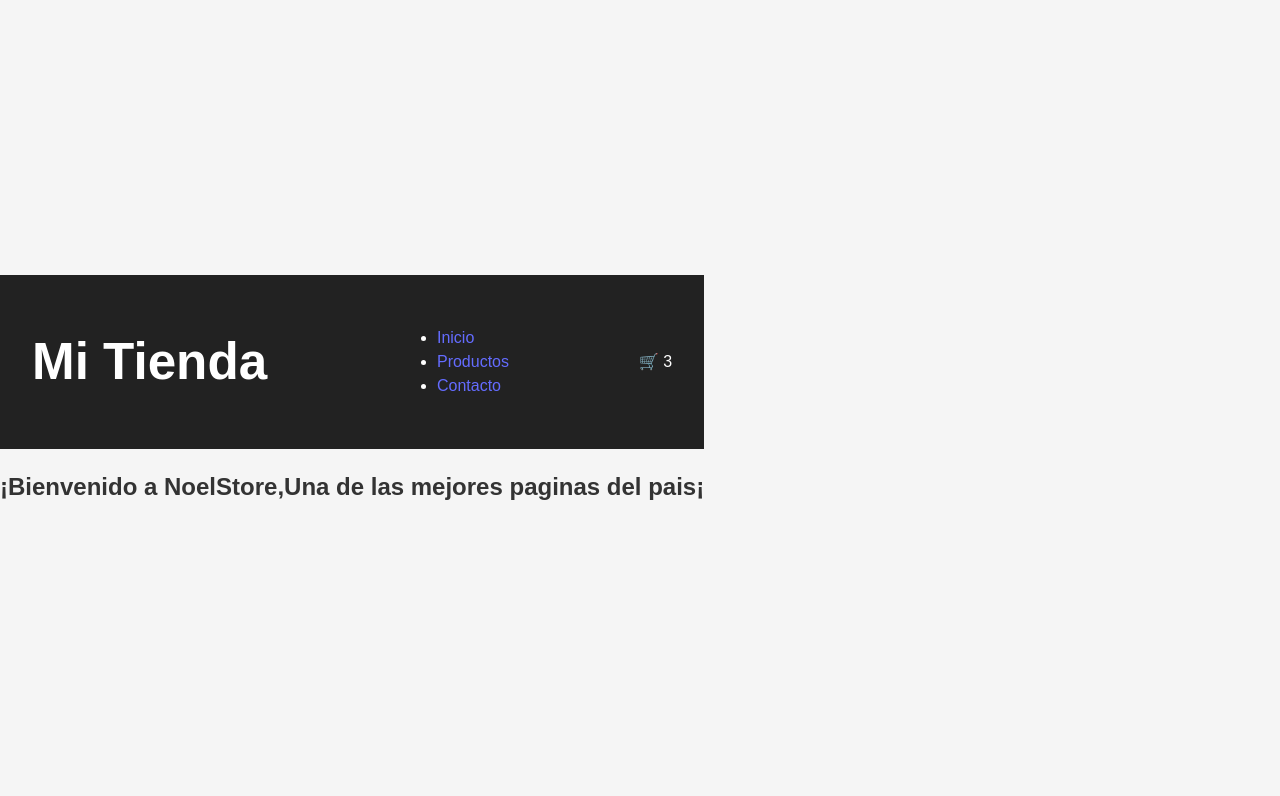
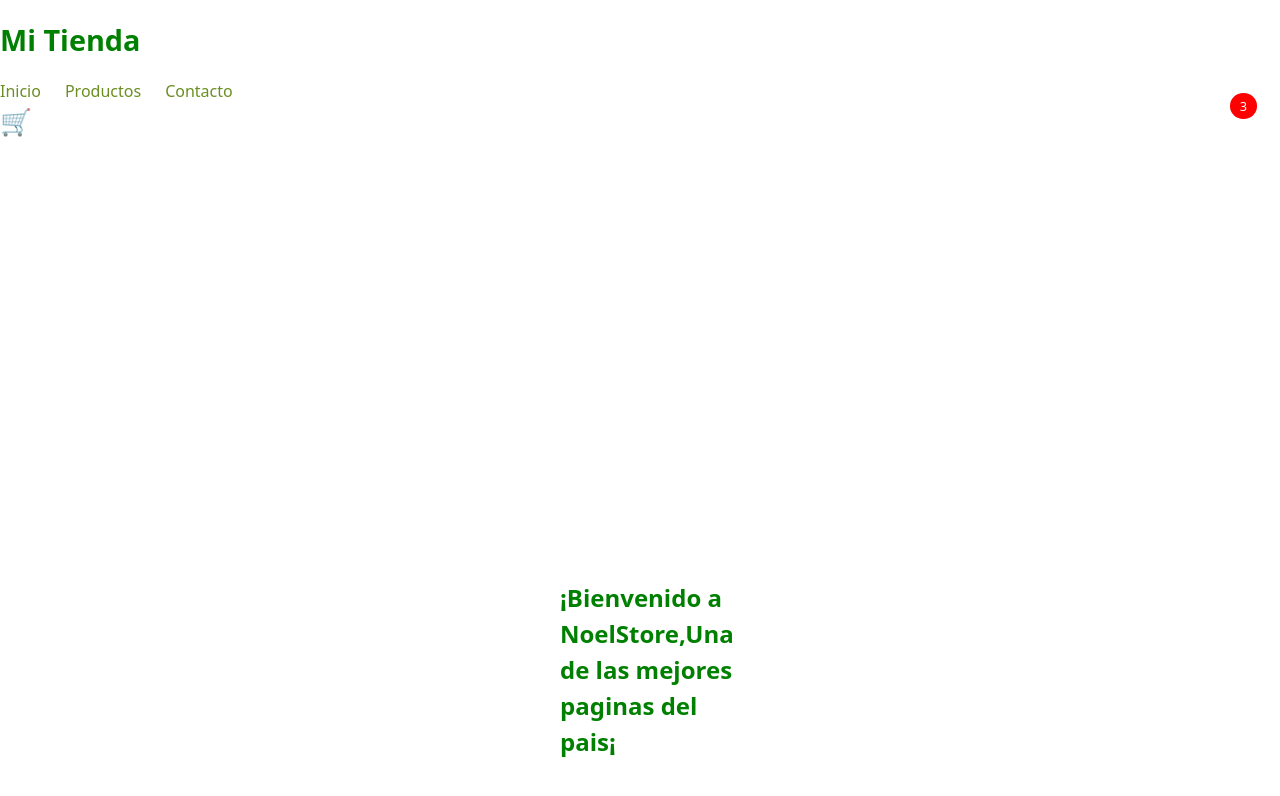
Before and after one commit to Joaquinnoel/React-Js-CoderHouse-2.0-, a React (Vite) app: page / in a window 1280 px wide. Shown: the top 796 px of the page. Built offline with nearby package versions, Linux system fonts and the light colour scheme.

Commit message:
CreaTuLanding+Noel

```diff
--- a/src/App.css
+++ /dev/null
@@ -1,17 +0,0 @@
-body {
-  font-family: Arial, sans-serif;
-  margin: 0;
-  padding: 0;
-  background: #f5f5f5;
-  color: #333;
-}
-
-
-.navbar {
-  display: flex;
-  justify-content: space-between;
-  align-items: center;
-  background: #222;
-  padding: 1rem 2rem;
-  color: white;
-}
--- a/src/App.jsx
+++ b/src/App.jsx
@@ -1,4 +1,4 @@
-import './App.css';
+import './components/NavBar.css';
 import NavBar from "./components/NavBar";
 import ItemListContainer from "./components/ItemListContainer";
 
--- a/src/components/NavBar.jsx
+++ b/src/components/NavBar.jsx
@@ -1,4 +1,6 @@
+import './NavBar.css';
 import CartWidget from "./CartWidget";
+
 
 const NavBar = () => {
   return (
--- a/src/components/Navbar.css
+++ b/src/components/Navbar.css
@@ -1,57 +1,85 @@
-.navbar{
-    position: fixed;
-    top: 0;
-    width: 97%;
-    left: 0;
-    z-index: 1000;
 
+body {
+  margin: 0;
+  height: 100vh;
+  display: flex;
+  justify-content: center;
+  align-items: center;
+  font-family: 'Segoe UI', Tahoma, Geneva, Verdana, sans-serif;
+  background-color: #f9f9f9;
+  color: #333;
+}
+
+
+.navbar {
+  display: flex;
+  justify-content: space-between;
+  align-items: center;
+  background-color: #222;
+  padding: 15px 40px;
+  position: sticky;
+  top: 0;
+  z-index: 1000;
 }
 
 .brand {
+  color: #28a745;
+  margin: 0;
   font-size: 1.8rem;
-  font-weight: bold;
-  color: #008000;
 }
 
 .nav-links {
   list-style: none;
   display: flex;
-  gap: 1.5rem;
+  gap: 25px;
   margin: 0;
   padding: 0;
+}
 
-}
-.nav-links a {
-  color: olivedrab;
+.nav-links li a {
+  color: #ddd;
   text-decoration: none;
-  font-size: 1rem;
+  font-weight: 500;
   transition: color 0.3s;
 }
 
+.nav-links li a:hover {
+  color: #28a745;
+}
+
+
 .cart-widget {
   position: relative;
-  font-size: 1.6rem;
+  font-size: 1.5rem;
   cursor: pointer;
-  color: green;
+  color: white;
 }
 
 .badge {
+  position: absolute;
+  top: -8px;
+  right: -12px;
   background: red;
   color: white;
+  font-size: 0.7rem;
+  font-weight: bold;
   border-radius: 50%;
-  padding: 0.2rem 0.6rem;
-  font-size: 0.8rem;
-  position: absolute;
-  top: -10px;
-  right: -15px;
+  padding: 3px 7px;
 }
 
+
 .item-list {
-  padding: 35rem;
-
+  text-align: center;
+  margin: 80px auto;
+  padding: 40px;
+  background: white;
+  border-radius: 12px;
+  max-width: 800px;
+  box-shadow: 0 4px 12px rgba(0,0,0,0.1);
 }
 
 .item-list h2 {
-  font-size: 1.5rem;
-  color: #008000;
+  color: #28a745;
+  font-size: 2rem;
+  margin-bottom: 15px;
 }
```
